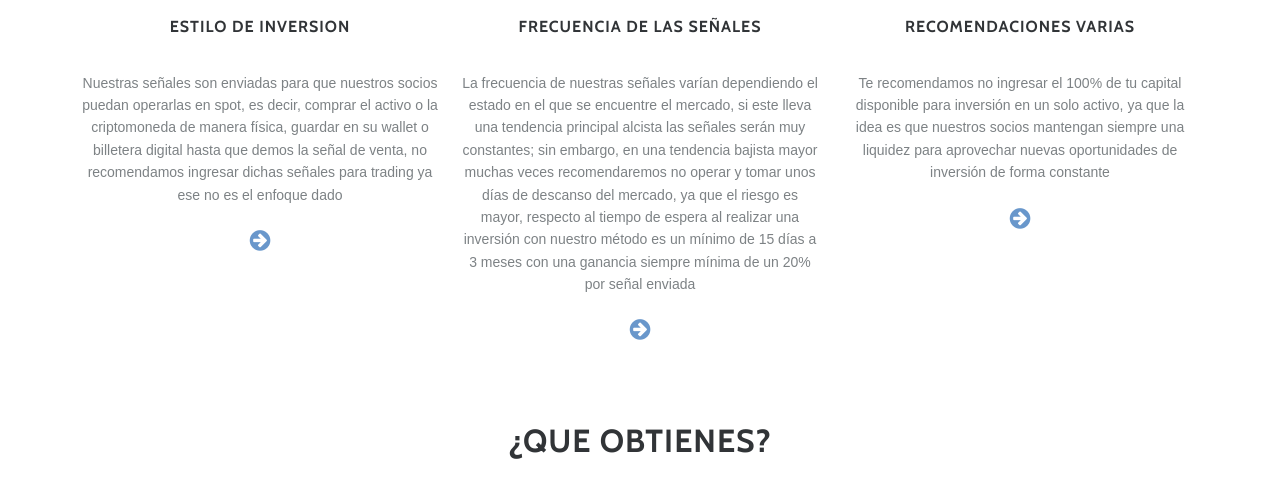
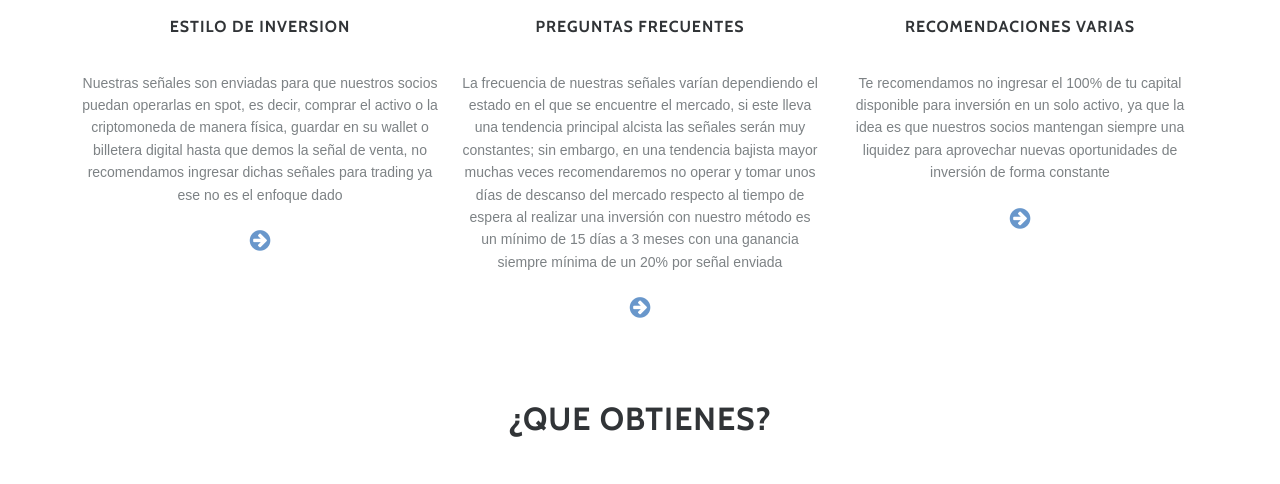
Before and after one commit to millonariorx/landing, a plain HTML site: page index.html in a window 1280 px wide. Shown: the part 1382-1866 px from the top of the page. Drawn offline with nearby package versions, Linux system fonts and the light colour scheme; a web font is replaced by a local one.

Commit message:
fix(text): change description of services

```diff
--- a/index.html
+++ b/index.html
@@ -75,8 +75,8 @@
                     <p class="description">Nuestras señales son enviadas para que nuestros socios puedan operarlas en spot, es decir, comprar el activo o la criptomoneda de manera física, guardar en su wallet o billetera digital hasta que demos la señal de venta, no recomendamos ingresar dichas señales para trading ya ese no es el enfoque dado</p><a class="action" href="#"><i class="fa fa-arrow-circle-right"></i></a>
                 </div>
                 <div class="col-sm-6 col-md-4 item"><a href="#"><img class="img-fluid" src="https://th.bing.com/th/id/OIP.GwAy-z8m757D2eF-1GGqrAHaEK?w=318&h=180&c=7&r=0&o=5&pid=1.7"></a>
-                    <h3 class="name">Frecuencia de las señales</h3>
-                    <p class="description">La frecuencia de nuestras señales varían dependiendo el estado en el que se encuentre el mercado, si este lleva una tendencia principal alcista las señales serán muy constantes; sin embargo, en una tendencia bajista mayor muchas veces recomendaremos no operar y tomar unos días de descanso del mercado, ya que el riesgo es mayor, respecto al tiempo de espera al realizar una inversión con nuestro método es un mínimo de 15 días a 3 meses con una ganancia siempre mínima de un 20% por señal enviada</p><a class="action" href="#"><i class="fa fa-arrow-circle-right"></i></a>
+                    <h3 class="name">Preguntas Frecuentes</h3>
+                    <p class="description">La frecuencia de nuestras señales varían dependiendo el estado en el que se encuentre el mercado, si este lleva una tendencia principal alcista las señales serán muy constantes; sin embargo, en una tendencia bajista mayor muchas veces recomendaremos no operar y tomar unos días de descanso del mercado respecto al tiempo de espera al realizar una inversión con nuestro método es un mínimo de 15 días a 3 meses con una ganancia siempre mínima de un 20% por señal enviada</p><a class="action" href="#"><i class="fa fa-arrow-circle-right"></i></a>
                 </div>
                 <div class="col-sm-6 col-md-4 item"><a href="#"><img class="img-fluid" src="https://th.bing.com/th/id/OIP.4wu5S_XUoh4QaepIUAtEFQHaEl?w=266&h=180&c=7&r=0&o=5&pid=1.7"></a>
                     <h3 class="name">Recomendaciones varias</h3>
```
